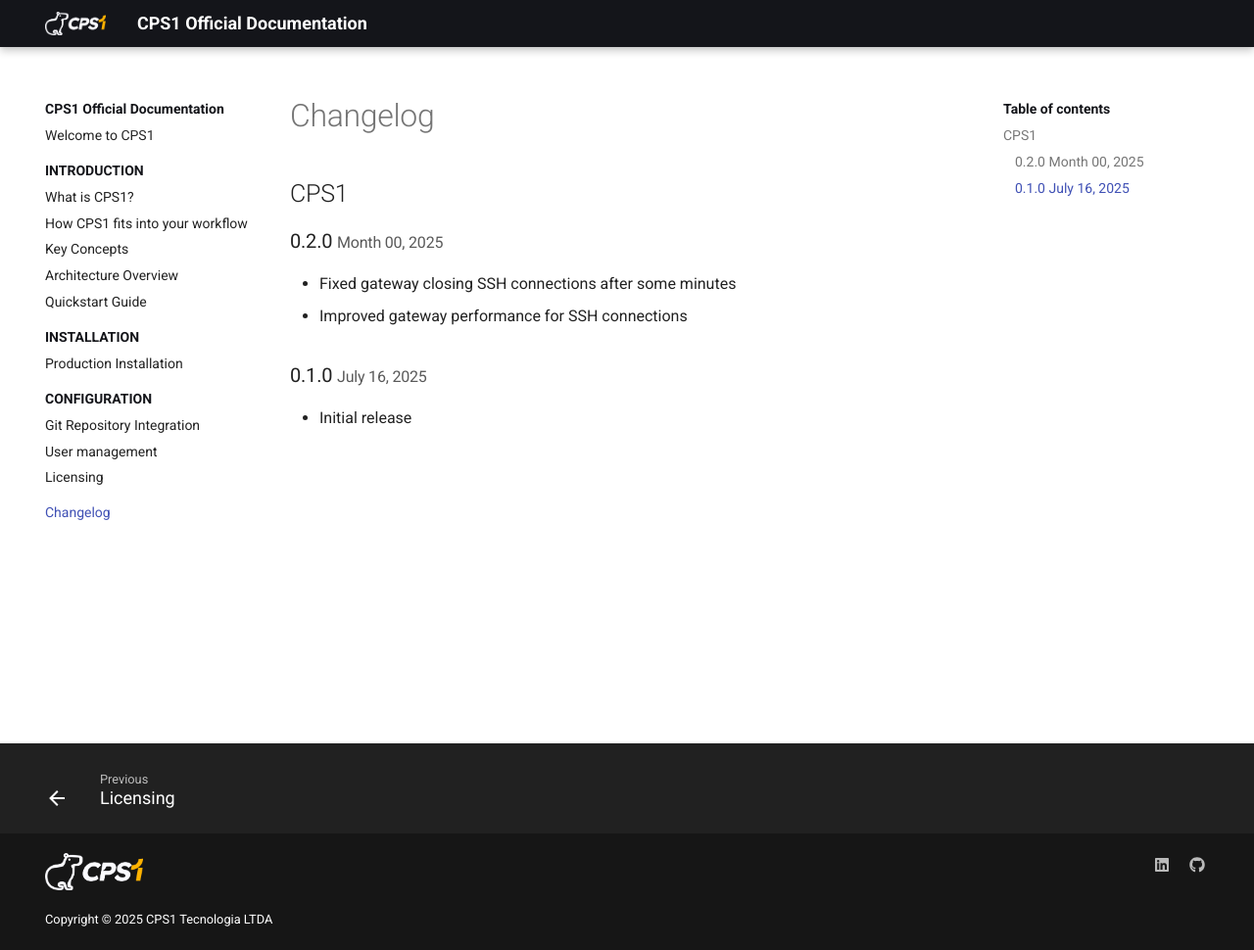
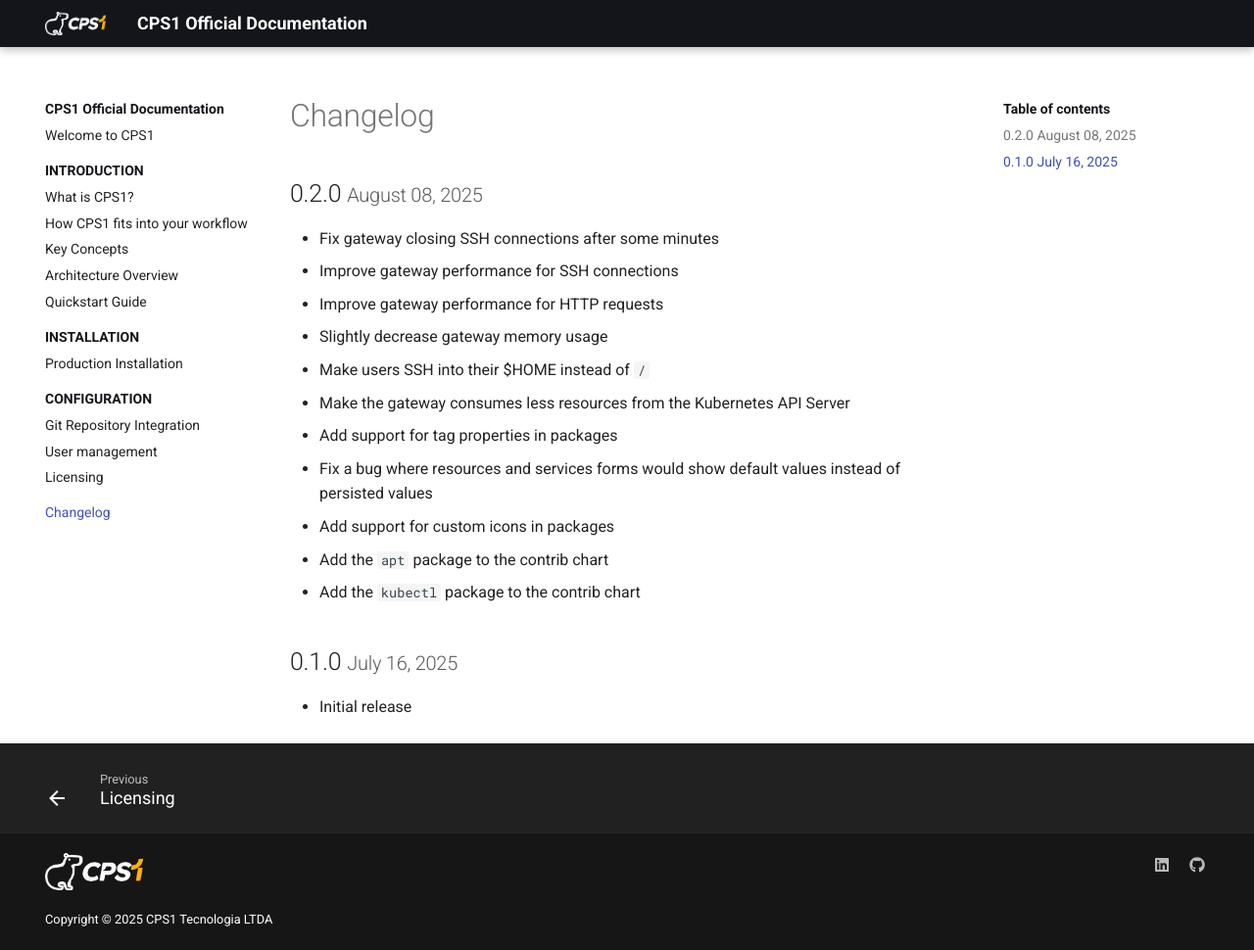
Before and after one commit to cps-1/docs, an MkDocs documentation site: the page built from docs/changelog.md, in a window 1280 px wide and 970 px high. Shown: the whole window at 98% size. Built offline with MkDocs 1.6.1 and Material for MkDocs 9.7.7, drawn with Linux system fonts in a browser that asks for light colours; the version menu is left out.

Commit message:
docs: update changelog for v0.2

```diff
--- a/docs/changelog.md
+++ b/docs/changelog.md
@@ -1,12 +1,19 @@
 # Changelog
 
-## CPS1
+## 0.2.0 <small>August 08, 2025</small> { id="0.2.0" }
 
-### 0.2.0 <small>Month 00, 2025</small> { id="0.2.0" }
+- Fix gateway closing SSH connections after some minutes
+- Improve gateway performance for SSH connections
+- Improve gateway performance for HTTP requests
+- Slightly decrease gateway memory usage
+- Make users SSH into their $HOME instead of `/`
+- Make the gateway consumes less resources from the Kubernetes API Server
+- Add support for tag properties in packages
+- Fix a bug where resources and services forms would show default values instead of persisted values
+- Add support for custom icons in packages
+- Add the `apt` package to the contrib chart
+- Add the `kubectl` package to the contrib chart
 
-- Fixed gateway closing SSH connections after some minutes
-- Improved gateway performance for SSH connections
-
-### 0.1.0 <small>July 16, 2025</small> { id="0.1.0" }
+## 0.1.0 <small>July 16, 2025</small> { id="0.1.0" }
 
 - Initial release
```
